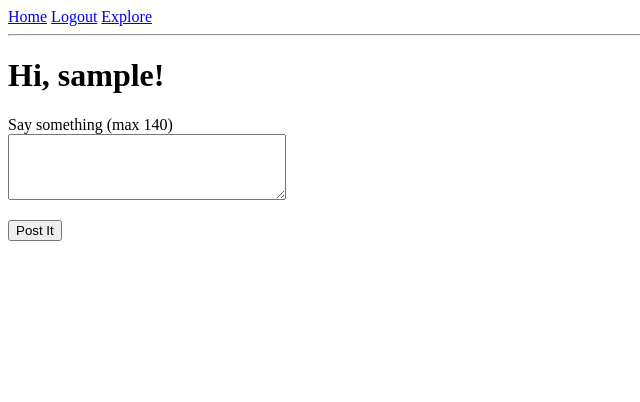
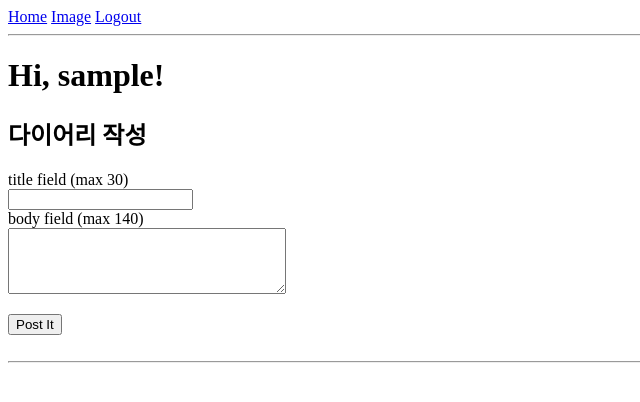
Before and after one commit to sonagi784/SoftwareEngineering_hw, a Flask app: page / in a window 1280 px wide. Shown: the top 402 px of the page, without its empty margins (0-640 px from the left). Run offline with Flask 2, Linux system fonts and the light colour scheme; the visitor is signed in with stand-in values (Sample User, id 1); data comes from the database, SQL or seed files in the repository; both versions use the stored data as it was after the commit; data that the repository does not hold is empty.

Commit message:
my personal diary

```diff
--- a/diary/__init__.py
+++ b/diary/__init__.py
@@ -3,6 +3,7 @@ from diary.config import Config
 from flask_sqlalchemy import SQLAlchemy
 from flask_migrate import Migrate
 from flask_login import LoginManager
+
 
 app = Flask(__name__)
 app.config.from_object(Config)
@@ -11,5 +12,6 @@ migrate = Migrate(app, db)
 login = LoginManager(app) # flask-login adds the current_user variable to your templates:
 login.login_view = 'login' # when access a login_required view without being logged in, redirect to login view => url_for('login')
 
+
 # urls, models 호출
 from diary import urls, models
--- a/diary/config.py
+++ b/diary/config.py
@@ -6,3 +6,4 @@ class Config(object):
     SECRET_KEY = os.environ.get('SECRET_KEY') or 'test-secret-key'
     SQLALCHEMY_DATABASE_URI = os.environ.get('DATABASE_URL') or 'sqlite:///' + os.path.join(basedir, 'sqlite.db')
     SQLALCHEMY_TRACK_MODIFICATIONS = False
+    UPLOAD_FOLDER = os.path.join(basedir, 'static/images')
--- a/diary/forms.py
+++ b/diary/forms.py
@@ -34,5 +34,6 @@ class RegistrationForm(FlaskForm):
 
 # blog post
 class PostForm(FlaskForm):
-    post = TextAreaField('Say something (max 140)', validators=[DataRequired(), Length(min=1, max=140)])
+    title = StringField('title field (max 30)', validators=[DataRequired(), Length(min=1, max=30)])
+    post = TextAreaField('body field (max 140)', validators=[DataRequired(), Length(min=1, max=140)])
     submit = SubmitField('Post It')
--- a/diary/models.py
+++ b/diary/models.py
@@ -27,13 +27,14 @@ class User(UserMixin, db.Model):
 
 class Post(db.Model):
     id = db.Column(db.Integer, primary_key=True)
+    title = db.Column(db.String(140))
     body = db.Column(db.String(140))
     timestamp = db.Column(db.DateTime, default=datetime.utcnow)
     user_id = db.Column(db.Integer, db.ForeignKey('user.id'))
 
     # print(class)
     def __repr__(self):
-        return '<Post {}, {}, {}, {}>'.format(self.id, self.body, self.timestamp, self.user_id)
+        return '<Post {}, {}, {}, {}, {}>'.format(self.id, self.title, self.body, self.timestamp, self.user_id)
 
 
 # session에서 user_id에 맞는 객체를 리로드함
--- a/diary/templates/base.html
+++ b/diary/templates/base.html
@@ -4,9 +4,9 @@
 <head>
     <meta charset="utf-8">
     {% if title %}
-        <title>Flask 블로그 - {{ title }}</title>
+        <title>Flask Personal Diary - {{ title }}</title>
     {% else %}
-        <title>Flask 블로그</title>
+        <title>Flask Personal Diary</title>
     {% endif %}
 </head>
 
@@ -17,8 +17,8 @@
             {% if current_user.is_anonymous %}
             <a href="{{ url_for('login') }}">Login</a>
             {% else %}
+            <a href="{{ url_for('image') }}">Image</a>
             <a href="{{ url_for('logout') }}">Logout</a>
-            <a href="{{ url_for('explore') }}">Explore</a>
             {% endif %}
         </nav>
         <hr>
--- a/diary/templates/index.html
+++ b/diary/templates/index.html
@@ -6,9 +6,12 @@
         <h1>Hi, {{ current_user.username }}!</h1>
 
         {% if form %}
+        <h2>다이어리 작성</h2>
         <form action="" method="post">
             {{ form.hidden_tag() }}
             <p>
+                {{ form.title.label }}<br>
+                {{ form.title(cols=30, rows=1)}}<br>
                 {{ form.post.label }}<br>
                 {{ form.post(cols=32, rows=4) }}<br>
                 {% for error in form.post.errors %}
@@ -19,11 +22,16 @@
         </form>
         {% endif %}
 
+        <br>
+        <hr>
+
         {% for post in posts %}
+        <h2>My Personal diary</h2>
         <article>
-            <p>Name : {{ post.author.username }}</p>
-            <p>Time : {{ post.timestamp }}</p>
+            <p>{{ post.title }}</p>
+            <p>by {{ post.author.username }}, on {{ post.timestamp }} - <a href="{{ url_for('delete', id=post.id) }}">Delete</a></p>
             <p>{{ post.body }}</p>
+            <br>
         </article>
         {% endfor %}
     </div>
--- a/diary/templates/login.html
+++ b/diary/templates/login.html
@@ -1,7 +1,7 @@
 {% extends "base.html" %}
 
 {% block content %}
-<h1>Sign In</h1>
+<h1>로그인</h1>
 <form action="" method="post" novalidate>
     {{ form.hidden_tag() }}
     <p>
--- a/diary/templates/register.html
+++ b/diary/templates/register.html
@@ -1,7 +1,7 @@
 {% extends "base.html" %}
 
 {% block content %}
-    <h1>Register</h1>
+    <h1>회원가입</h1>
     <form action="" method="post">
         {{ form.hidden_tag() }}
         <p>
--- a/diary/urls.py
+++ b/diary/urls.py
@@ -1,10 +1,18 @@
-from flask import render_template, flash, redirect, request
+from flask import render_template, flash, redirect, request, send_from_directory
 from flask.helpers import url_for
 from flask_login import current_user, login_user, logout_user, login_required
 from diary import app, db
 from diary.models import User, Post
 from diary.forms import LoginForm, RegistrationForm, PostForm
 from werkzeug.urls import url_parse
+from werkzeug.utils import secure_filename
+import os
+
+
+ALLOWED_EXTENSIONS = {'png', 'jpg', 'jpeg', 'gif'}
+def allowed_file(filename):
+    return '.' in filename and \
+            filename.rsplit('.', 1)[1].lower() in ALLOWED_EXTENSIONS
 
 
 @app.route('/', methods=['GET', 'POST'])
@@ -14,15 +22,55 @@ def index():
     form = PostForm()
     # Post form이 제출된 경우
     if form.validate_on_submit():
-        post = Post(body=form.post.data, author=current_user)
+        post = Post(title=form.title.data, body=form.post.data, author=current_user)
         db.session.add(post)
         db.session.commit()
         flash('Your post have been uploaded!')
         return redirect(url_for('index'))
 
-    # 아직 Post form이 제출되지 않은 경우 / Post list
+    # 아직 Post form이 제출되지 않은 경우
     posts = current_user.followed_posts().all()
-    return render_template("index.html", title='Home Page', form=form, posts=posts)
+    return render_template("index.html", title='Diary', form=form, posts=posts)
+
+
+@app.route('/delete/<id>')
+@login_required
+def delete(id):
+    post = Post.query.filter_by(id=id).first()
+    db.session.delete(post)
+    db.session.commit()
+    flash('Your post have been deleted!')
+    return redirect(url_for('index'))
+
+
+@app.route('/image', methods=['GET', 'POST'])
+@login_required
+def image():
+    imglist = os.listdir(app.config['UPLOAD_FOLDER'])
+
+    if request.method == 'POST':
+        # check if the post request has the file part
+        if 'file' not in request.files:
+            flash('No file part')
+            return redirect(request.url)
+        file = request.files['file']
+        # if user does not select file, browser also
+        # submit an empty part without filename
+        if file.filename == '':
+            flash('No selected file')
+            return redirect(request.url)
+        if file and allowed_file(file.filename):
+            filename = secure_filename(file.filename)
+            file.save(os.path.join(app.config['UPLOAD_FOLDER'], filename))
+            flash('Image uploaded!')
+            return redirect(url_for('image', title="Image", filename=filename, images=imglist))
+    return render_template("image.html", title="Image", images=imglist)
+
+
+@app.route('/uploads/<filename>')
+@login_required
+def uploaded_file(filename):
+    return send_from_directory(app.config['UPLOAD_FOLDER'], filename)
 
 
 @app.route('/login', methods=['GET', 'POST'])
@@ -75,10 +123,3 @@ def register():
         return redirect(url_for('login'))
     # 아직 회원가입 form이 제출되지 않은 경우 (처음엔 여길 지나감)
     return render_template('register.html', title='Register', form=form)
-
-
-@app.route('/explore')
-@login_required
-def explore():
-    posts = Post.query.order_by(Post.timestamp.desc()).all()
-    return render_template('index.html', title='Explore', posts=posts)
```
Also changed, not shown: diary/templates/image.html (added, +22 -0 lines), migrations/versions/798155300b4f_.py (renamed from migrations/versions/200de27e894e_.py, +4 -3 lines), diary/sqlite.db, diary/static/images/about-bg.jpg (added).
